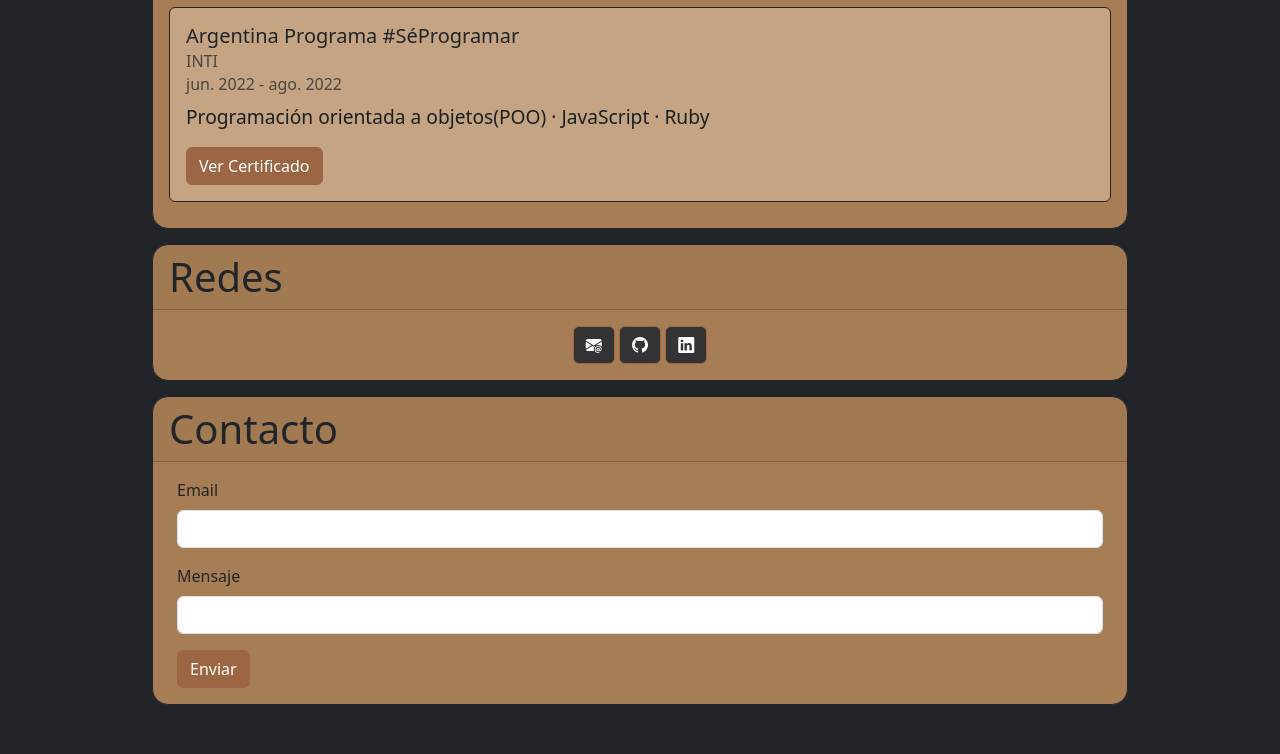
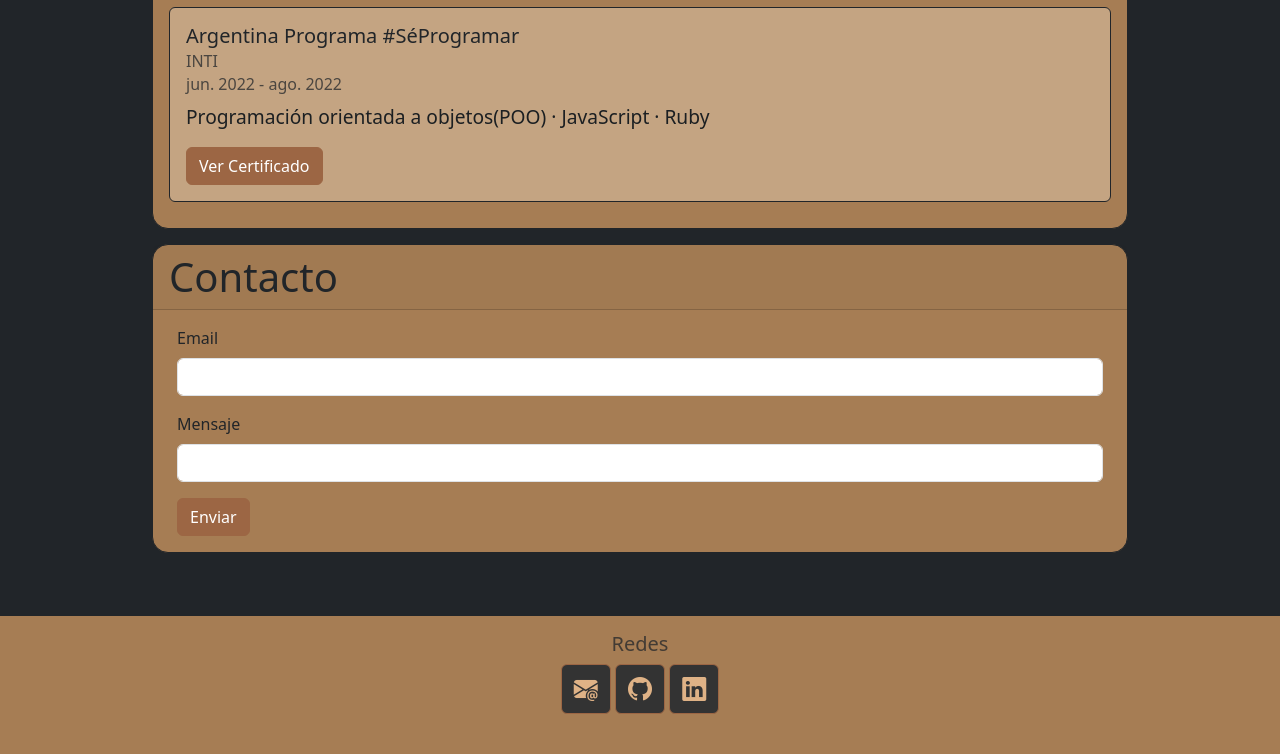
Before and after one commit to Lucas-G-Lunix/Portfolio, a plain HTML site: page index.html in a window 1280 px wide. Shown: the part 2001-2755 px from the top of the page. Before the commit the page ends 2721 px from the top, so only its background shows below. Drawn offline with nearby package versions, Linux system fonts and the light colour scheme.

Commit message:
Cambios en la seccion redes

```diff
--- a/index.html
+++ b/index.html
@@ -62,6 +62,15 @@
             background-color: #b68f58;
             border-color: #b68f58;
         }
+
+        i {
+            font-size: 1.5rem;
+            color: #dfb286;
+        }
+
+        footer{
+            background-color: #a67d54;
+        }
     </style>
 </head>
 
@@ -86,9 +95,6 @@
                     </li>
                     <li class="nav-item">
                         <a class="nav-link" href="#cursos">Cursos</a>
-                    </li>
-                    <li class="nav-item">
-                        <a class="nav-link" href="#redes">Redes</a>
                     </li>
                     <li class="nav-item">
                         <a class="nav-link" href="#contacto">Contacto</a>
@@ -262,9 +268,37 @@
             </div>
         </div>
 
-        <div class="card rounded-4" id="redes">
-            <h5 class="card-header text-capitalize">Redes</h5>
-            <div class="card-body text-center">
+        <div class="card rounded-4" id="contacto">
+            <h5 class="card-header text-capitalize">Contacto</h5>
+            <div class="card-body px-4">
+                <form action="https://formspree.io/f/xlekvqbk" method="POST">
+                    <div class="mb-3">
+                        <label for="email" class="form-label">Email</label>
+                        <input type="email" class="form-control" id="email" name="email">
+                    </div>
+                    <div class="mb-3">
+                        <label for="message" class="form-label">Mensaje</label>
+                        <input type="message" class="form-control" id="message" name="message">
+                    </div>
+                    <button type="submit" class="btn btn-primary">Enviar</button>
+                </form>
+            </div>
+        </div>
+    </div>
+
+    <footer class="bg-dark text-center text-white">
+        <!-- Grid container -->
+        <div class="container p-4">
+            <!-- Section: Social media -->
+
+            <!-- Section: Social media -->
+    </footer>
+
+    <!-- Footer -->
+    <footer class="text-center text-lg-start text-muted py-3">
+        <section>
+            <h5 class="text-center">Redes</h5>
+            <section class="mb-4 text-center">
                 <a class="btn btn-primary" style="background-color: #333333;" target=”_blank”
                     href="mailto:lucasgruden0@protonmail.com" role="button">
                     <i class="bi bi-envelope-at-fill"></i>
@@ -277,27 +311,10 @@
                     href="https://www.linkedin.com/in/lucas-gruden-682887230/" role="button">
                     <i class="bi bi-linkedin"></i>
                 </a>
-            </div>
-        </div>
+            </section>
+        </section>
+    </footer>
 
-        <div class="card rounded-4" id="contacto">
-            <h5 class="card-header text-capitalize">Contacto</h5>
-            <div class="card-body px-4">
-                <form action="https://formspree.io/f/xlekvqbk" method="POST">
-                    <div class="mb-3">
-                      <label for="email" class="form-label">Email</label>
-                      <input type="email" class="form-control" id="email" name="email">
-                    </div>
-                    <div class="mb-3">
-                        <label for="message" class="form-label">Mensaje</label>
-                        <input type="message" class="form-control" id="message" name="message">
-                    </div>
-                    <button type="submit" class="btn btn-primary">Enviar</button>
-                </form>
-            </div>
-        </div>
-
-    </div>
     <script src="https://cdn.jsdelivr.net/npm/bootstrap@5.3.0-alpha1/dist/js/bootstrap.bundle.min.js"
         integrity="sha384-w76AqPfDkMBDXo30jS1Sgez6pr3x5MlQ1ZAGC+nuZB+EYdgRZgiwxhTBTkF7CXvN"
         crossorigin="anonymous"></script>
```
